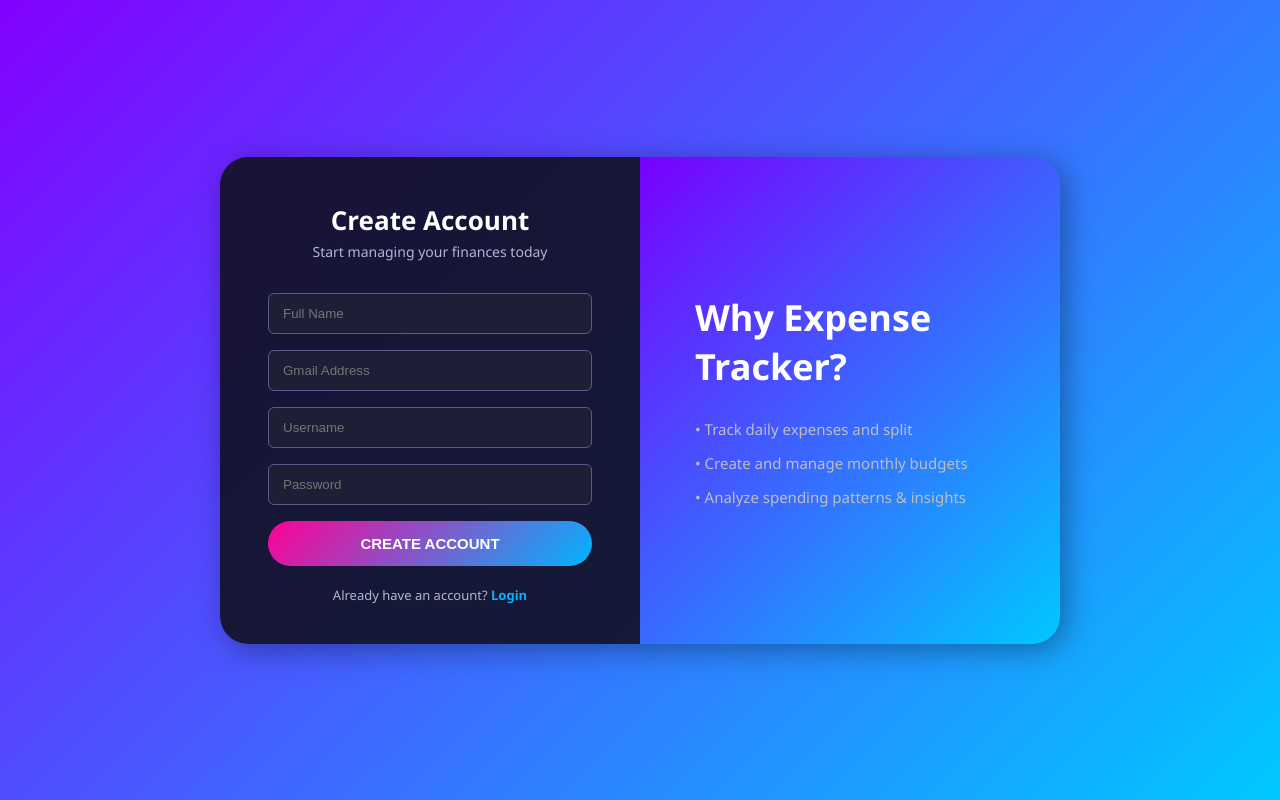
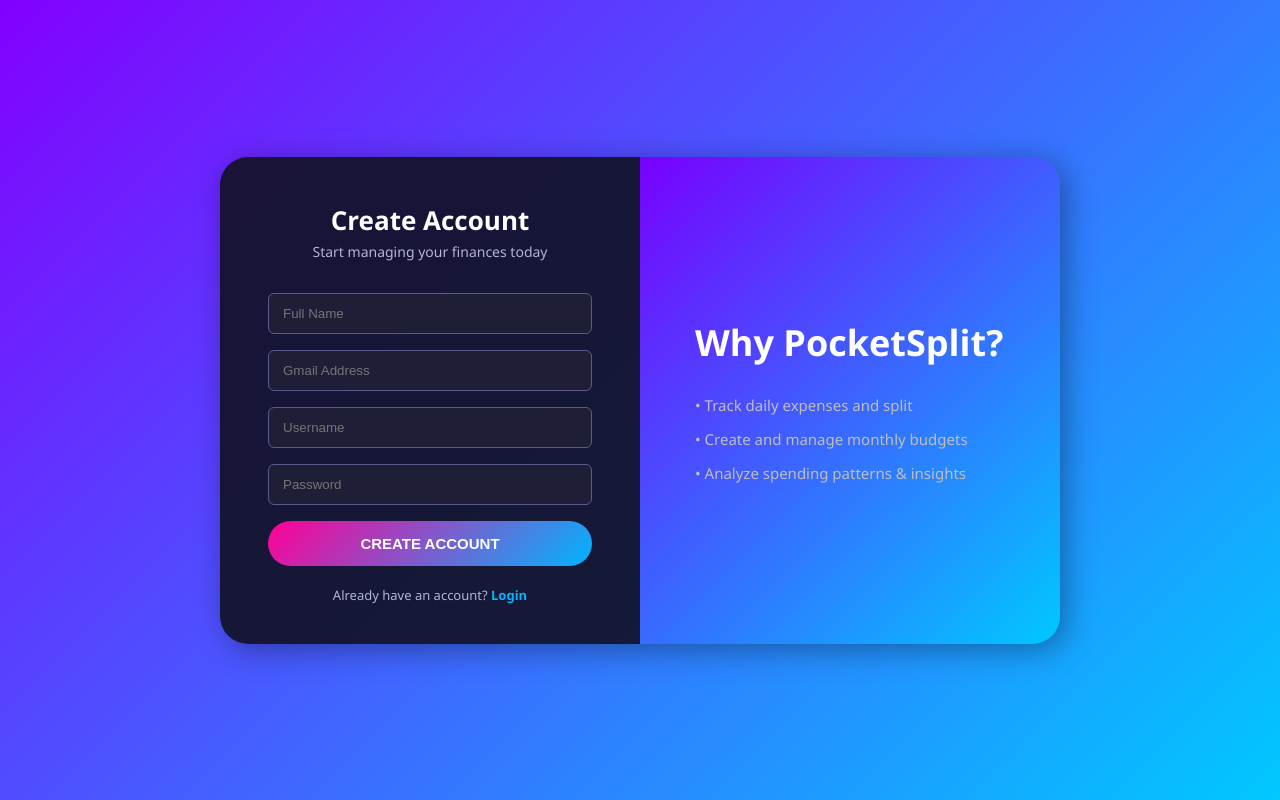
Before and after one commit to safi633/PocketSplit, a website: page frontend/login.html in a window 1280 px wide. Both pictures are taken after a click on the link "Sign up". Drawn offline with Linux system fonts and the light colour scheme.

Commit message:
Update login.html

```diff
--- a/frontend/login.html
+++ b/frontend/login.html
@@ -3,7 +3,7 @@
 <head>
   <meta charset="UTF-8" />
   <meta name="viewport" content="width=device-width, initial-scale=1.0" />
-  <title>Expense Tracker Login</title>
+  <title>PocketSplit Login</title>
   <link rel="stylesheet" href="/css/style.css" />
 </head>
 <body>
@@ -42,7 +42,7 @@
         <div class="auth-switch">Already have an account? <a onclick="showPage('loginPage')">Login</a></div>
       </div>
       <div class="auth-right">
-        <h2>Why Expense Tracker?</h2>
+        <h2>Why PocketSplit?</h2>
         <ul>
           <li>• Track daily expenses and split</li>
           <li>• Create and manage monthly budgets</li>
```
